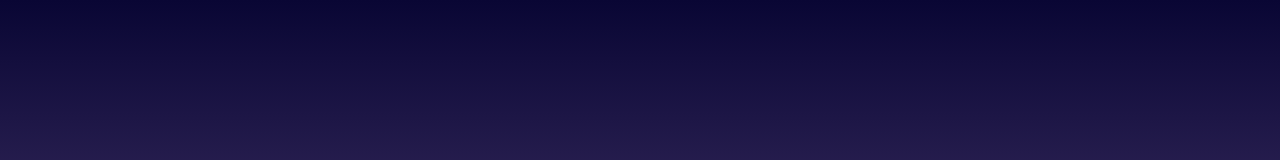
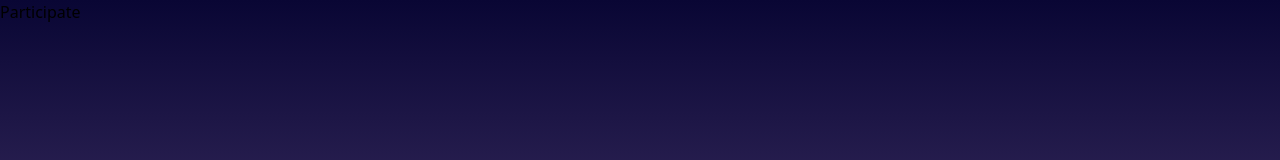
Before and after one commit to wjdgusaho/Damda, a React (Create React App) app in the folder frontend/client/: page /participate in a window 1280 px wide. Before the commit this address had no page. Shown: the top 160 px of the page. Built offline with nearby package versions, Linux system fonts and the light colour scheme.

Commit message:
feat: 초대 코드 페이지

```diff
--- a/frontend/client/src/Main.tsx
+++ b/frontend/client/src/Main.tsx
@@ -21,6 +21,7 @@ import Tutorial from "./components/Tutorial"
 import { DummyKakao } from "./components/Auth/DummyKakao"
 import Menu from "./components/Menu"
 import SavedTimecapsule from "./components/SavedTimecapsule"
+import Participate from "./components/Participate"
 
 function Main() {
   return (
@@ -55,6 +56,7 @@ function Main() {
                 path="/savetimecapsule/"
                 element={<SavedTimecapsule />}
               ></Route>
+              <Route path="/participate/" element={<Participate />}></Route>
             </Routes>
           </BrowserRouter>
         </Provider>
--- /dev/null
+++ b/frontend/client/src/components/Participate.tsx
@@ -0,0 +1,7 @@
+import React from "react"
+
+const Participate = function () {
+  return <div>Participate</div>
+}
+
+export default Participate
```
